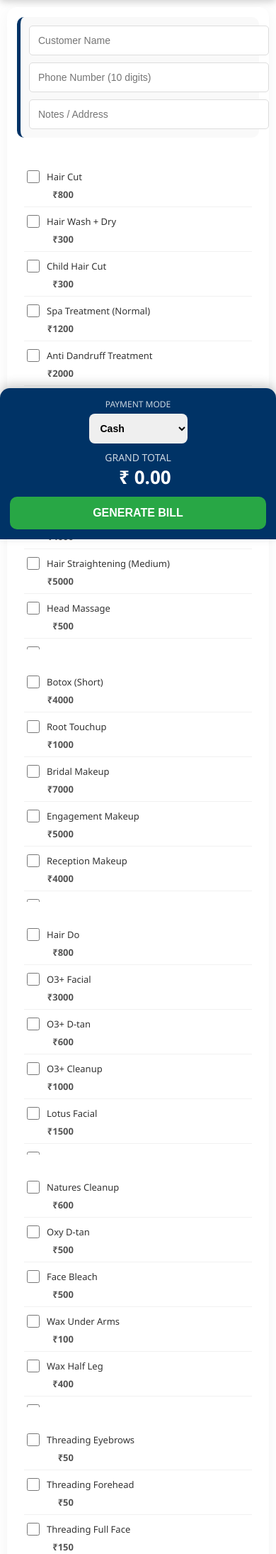
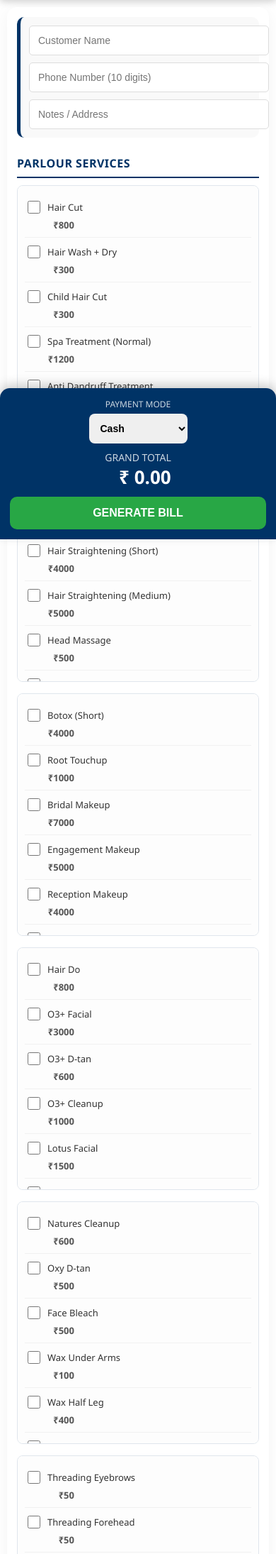
Before and after one commit to Vibhav11Krishna/StyleNShine-Billing, a PHP site: page / in a window 390 px wide. Shown: the part 84-2274 px from the top of the page at 71% size. Run offline with PHP 8.4, Linux system fonts and the light colour scheme.

Commit message:
updates in billing system of style n shine

```diff
--- a/index.php
+++ b/index.php
@@ -76,10 +76,22 @@ require 'config.php';
       outline: none;
     }
 
+    .section-title-main {
+      font-size: 20px;
+      font-weight: 700;
+      color: var(--primary);
+      margin: 25px 0 15px 0;
+      padding-bottom: 8px;
+      border-bottom: 2px solid var(--primary);
+      text-transform: uppercase;
+      letter-spacing: 0.5px;
+    }
+
     .billing-grid {
       display: grid;
       grid-template-columns: repeat(3, 1fr);
       gap: 20px;
+      margin-bottom: 20px;
     }
 
     .category-card {
@@ -102,6 +114,9 @@ require 'config.php';
 
     .item-list {
       padding: 10px;
+      background: #fdfdfd;
+      border: 1px solid #e0e6ed;
+      border-radius: 8px;
       max-height: 400px;
       overflow-y: auto;
     }
@@ -185,7 +200,6 @@ require 'config.php';
 
     /* Tablets */
 @media (max-width: 1000px) {
-
   .billing-grid {
     grid-template-columns: 1fr 1fr;
   }
@@ -199,10 +213,8 @@ require 'config.php';
   }
 }
 
-
 /* Mobile — Structured Layout */
 @media (max-width: 700px) {
-
   body {
     background: #ffffff;
   }
@@ -213,7 +225,6 @@ require 'config.php';
     border-radius: 14px;
   }
 
-  /* ---------- HEADER STRUCTURE ---------- */
   .header {
     padding: 12px 14px;
     flex-wrap: wrap;
@@ -240,18 +251,11 @@ require 'config.php';
     font-size: 13px;
   }
 
-
-  /* ---------- SECTION HEADINGS ---------- */
-  .section-title {
-    font-size: 15px;
-    font-weight: 700;
-    margin: 8px 0;
-    color: #003366;
-    letter-spacing: .5px;
+  .section-title-main {
+    font-size: 16px;
+    margin: 20px 0 10px 0;
   }
 
-
-  /* ---------- CUSTOMER BLOCK ---------- */
   .cust-meta {
     flex-direction: column;
     gap: 10px;
@@ -264,28 +268,9 @@ require 'config.php';
     font-size: 14px;
   }
 
-
-  /* ---------- BILLING GRID STRUCTURE ---------- */
   .billing-grid {
     grid-template-columns: 1fr;
     gap: 16px;
-  }
-
-  .category-card {
-    border-radius: 12px;
-    overflow: hidden;
-    border: 1px solid #dde3ed;
-  }
-
-  /* Sticky category headings */
-  .category-card h3 {
-    position: sticky;
-    top: 0;
-    background: #eef3ff;
-    padding: 10px;
-    font-size: 14px;
-    font-weight: 700;
-    letter-spacing: .4px;
   }
 
   .item-list {
@@ -293,8 +278,6 @@ require 'config.php';
     padding: 10px;
   }
 
-
-  /* ---------- ROW STRUCTURE ---------- */
   .row {
     flex-direction: column;
     align-items: flex-start;
@@ -318,17 +301,13 @@ require 'config.php';
     font-weight: 700;
   }
 
-
-  /* ---------- FOOTER — MOBILE BILLING BAR ---------- */
   .footer-bar {
     position: fixed;
     bottom: 0;
     left: 0;
     right: 0;
-
     border-radius: 14px 14px 0 0;
     padding: 14px;
-
     flex-direction: column;
     gap: 10px;
     text-align: center;
@@ -353,23 +332,14 @@ require 'config.php';
   }
 }
 
-
-/* ---------- Extra Small Phones ---------- */
 @media (max-width: 400px) {
-
   .header h1 {
     font-size: 16px;
   }
-
-  .row label {
-    font-size: 13px;
-  }
-
-  .price-label {
+  .row label, .price-label {
     font-size: 13px;
   }
 }
-
   </style>
 </head>
 
@@ -392,9 +362,10 @@ require 'config.php';
         <input type="text" name="address" placeholder="Notes / Address">
       </div>
 
-
+      <!-- PARLOUR SERVICES -->
+      <div class="section-title-main">Parlour Services</div>
       <div class="billing-grid">
-    <!-- Page 1 Items -->
+        <!-- Parlour Page 1 Items -->
         <div class="item-list">
             <div class="row"><label><input class="svc" type="checkbox" name="services[]" value="Hair Cut|800" data-price="800"> Hair Cut</label><span class="price-label">₹800</span></div>
             <div class="row"><label><input class="svc" type="checkbox" name="services[]" value="Hair Wash + Dry|300" data-price="300"> Hair Wash + Dry</label><span class="price-label">₹300</span></div>
@@ -434,7 +405,7 @@ require 'config.php';
             <div class="row"><label><input class="svc" type="checkbox" name="services[]" value="Tong|700" data-price="700"> Tong</label><span class="price-label">₹700</span></div>
         </div>
 
-    <!-- Page 2 Items -->
+        <!-- Parlour Page 2 Items -->
         <div class="item-list">
             <div class="row"><label><input class="svc" type="checkbox" name="services[]" value="Hair Do|800" data-price="800"> Hair Do</label><span class="price-label">₹800</span></div>
             <div class="row"><label><input class="svc" type="checkbox" name="services[]" value="O3+ Facial|3000" data-price="3000"> O3+ Facial</label><span class="price-label">₹3000</span></div>
@@ -471,6 +442,42 @@ require 'config.php';
             <div class="row"><label><input class="svc" type="checkbox" name="services[]" value="Full Body Bleach|2500" data-price="2500"> Full Body Bleach</label><span class="price-label">₹2500</span></div>
         </div>
       </div>
+
+      <!-- BOUTIQUE SERVICES -->
+      <div class="section-title-main">Boutique Services</div>
+      <div class="billing-grid">
+        <div class="item-list">
+            <div class="row"><label><input class="svc" type="checkbox" name="services[]" value="Kurti Astar|400" data-price="400"> Kurti Astar</label><span class="price-label">₹400</span></div>
+            <div class="row"><label><input class="svc" type="checkbox" name="services[]" value="Suit Salwar|700" data-price="700"> Suit Salwar</label><span class="price-label">₹700</span></div>
+            <div class="row"><label><input class="svc" type="checkbox" name="services[]" value="Pant Suit|750" data-price="750"> Pant Suit</label><span class="price-label">₹750</span></div>
+            <div class="row"><label><input class="svc" type="checkbox" name="services[]" value="Pant|400" data-price="400"> Pant</label><span class="price-label">₹400</span></div>
+            <div class="row"><label><input class="svc" type="checkbox" name="services[]" value="Palzo|400" data-price="400"> Palzo</label><span class="price-label">₹400</span></div>
+            <div class="row"><label><input class="svc" type="checkbox" name="services[]" value="Normal Blouse Astar|700" data-price="700"> Normal Blouse Astar</label><span class="price-label">₹700</span></div>
+            <div class="row"><label><input class="svc" type="checkbox" name="services[]" value="Rubiya Blouse|350" data-price="350"> Rubiya Blouse</label><span class="price-label">₹350</span></div>
+            <div class="row"><label><input class="svc" type="checkbox" name="services[]" value="Padded Blouse (Normal)|1400" data-price="1400"> Padded Blouse (Normal)</label><span class="price-label">₹1400</span></div>
+            <div class="row"><label><input class="svc" type="checkbox" name="services[]" value="Bridal Blouse|2500" data-price="2500"> Bridal Blouse</label><span class="price-label">₹2500</span></div>
+        </div>
+
+        <div class="item-list">
+            <div class="row"><label><input class="svc" type="checkbox" name="services[]" value="Half Astar Suit|900" data-price="900"> Half Astar Suit</label><span class="price-label">₹900</span></div>
+            <div class="row"><label><input class="svc" type="checkbox" name="services[]" value="Full Astar Suit|1400" data-price="1400"> Full Astar Suit</label><span class="price-label">₹1400</span></div>
+            <div class="row"><label><input class="svc" type="checkbox" name="services[]" value="One Salwar|400" data-price="400"> One Salwar</label><span class="price-label">₹400</span></div>
+            <div class="row"><label><input class="svc" type="checkbox" name="services[]" value="Frock Umbrella|1200" data-price="1200"> Frock Umbrella</label><span class="price-label">₹1200</span></div>
+            <div class="row"><label><input class="svc" type="checkbox" name="services[]" value="Frock Umbrella with Anar|1600" data-price="1600"> Frock Umbrella with Anar</label><span class="price-label">₹1600</span></div>
+            <div class="row"><label><input class="svc" type="checkbox" name="services[]" value="Anarkali|3500" data-price="3500"> Anarkali</label><span class="price-label">₹3500</span></div>
+            <div class="row"><label><input class="svc" type="checkbox" name="services[]" value="Kali Frock|2500" data-price="2500"> Kali Frock</label><span class="price-label">₹2500</span></div>
+            <div class="row"><label><input class="svc" type="checkbox" name="services[]" value="Astar Kali Frock|3500" data-price="3500"> Astar Kali Frock</label><span class="price-label">₹3500</span></div>
+        </div>
+
+        <div class="item-list">
+            <div class="row"><label><input class="svc" type="checkbox" name="services[]" value="Tulpi Salwar|900" data-price="900"> Tulpi Salwar</label><span class="price-label">₹900</span></div>
+            <div class="row"><label><input class="svc" type="checkbox" name="services[]" value="Lehenga Normal|4000" data-price="4000"> Lehenga Normal</label><span class="price-label">₹4000</span></div>
+            <div class="row"><label><input class="svc" type="checkbox" name="services[]" value="Bridal Lehenga with Blouse|9000" data-price="9000"> Bridal Lehenga with Blouse</label><span class="price-label">₹9000</span></div>
+            <div class="row"><label><input class="svc" type="checkbox" name="services[]" value="Ladies Shirt|800" data-price="800"> Ladies Shirt</label><span class="price-label">₹800</span></div>
+            <div class="row"><label><input class="svc" type="checkbox" name="services[]" value="Top|700" data-price="700"> Top</label><span class="price-label">₹700</span></div>
+        </div>
+      </div>
+
       <div class="footer-bar">
         <div class="pay-mode">
           <p style="margin:0 0 5px 0; font-size:12px; opacity:0.8;">PAYMENT MODE</p>
@@ -516,4 +523,4 @@ require 'config.php';
   </script>
 </body>
 
-</html>
+</html>x
--- a/process.php
+++ b/process.php
@@ -68,7 +68,7 @@ if (!$stmt->execute()) {
 $id = $stmt->insert_id;
 $stmt->close();
 
-// Redirect to invoice page
-header("Location: invoice.php?id=" . $id);
+// Redirect to edit page so you can adjust rates or add discounts before final generation
+header("Location: edit_bill.php?id=" . $id);
 exit;
 ?>
```
Also changed, not shown: edit_bill.php (added, +156 -0 lines), invoice.php (+33 -7 lines), update_bill.php (added, +38 -0 lines). Lines whose indentation alone changed are shown as unchanged.
